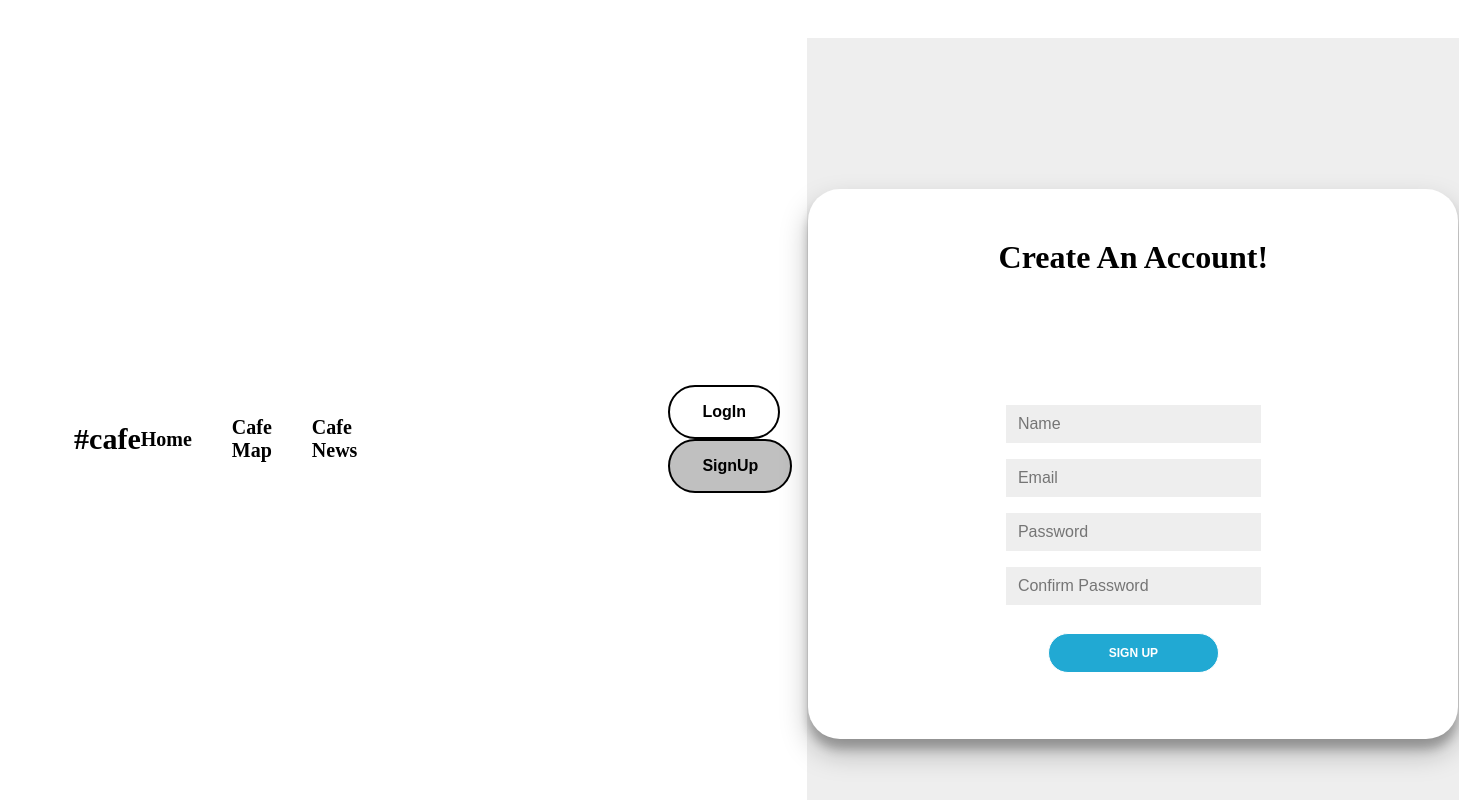
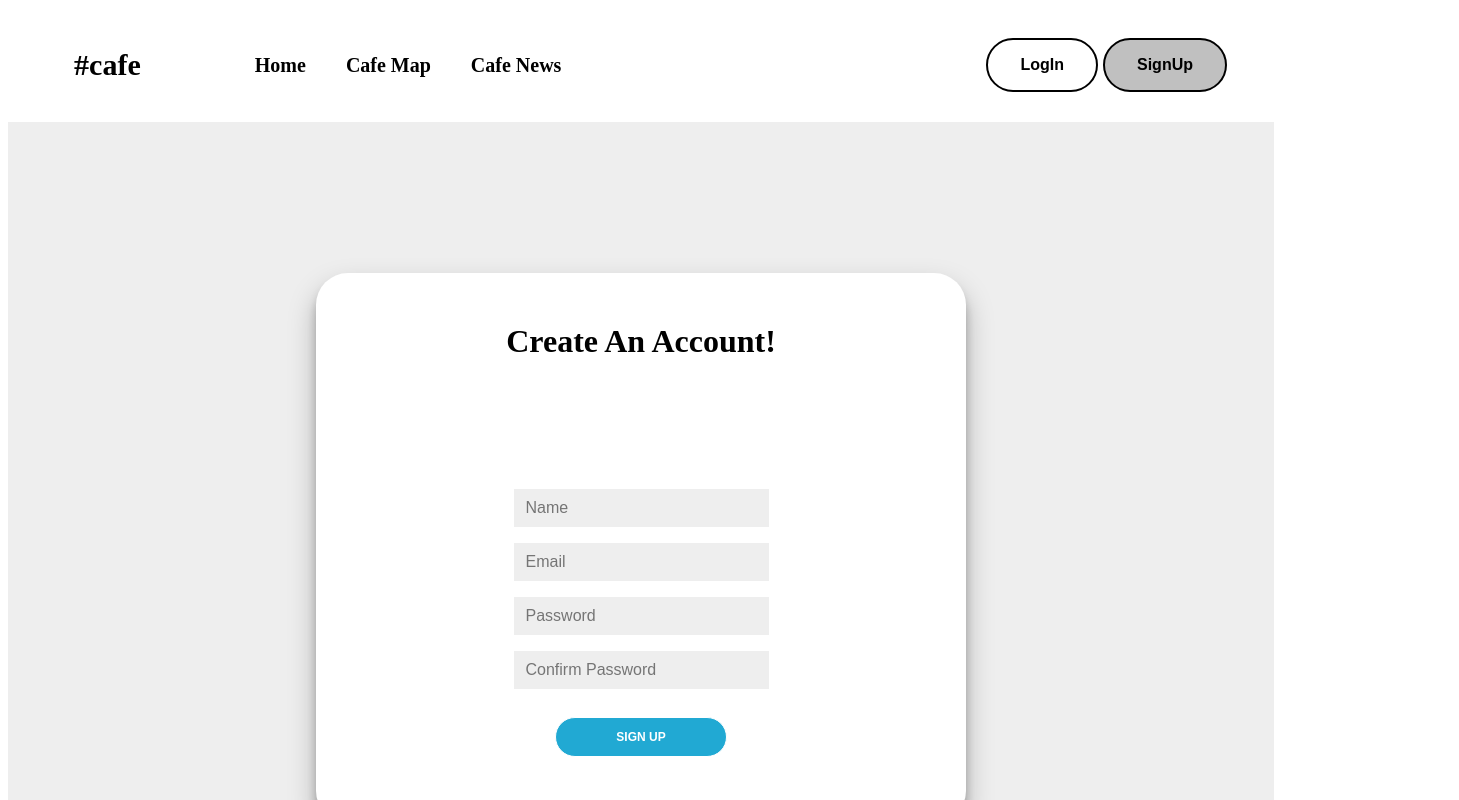
Before and after one commit to minki1220/graduation, a Next.js app: page /register in a window 1280 px wide. Shown: the top 800 px of the page, 1459 px wide, since content can reach past the window. Built offline with nearby package versions, Linux system fonts and the light colour scheme; no server answers.

Commit message:
23.10.10(1)

```diff
--- a/app/css/signup.module.css
+++ b/app/css/signup.module.css
@@ -26,7 +26,6 @@
 .sign_in_container button:focus {
     outline: none;
   }
-
 .sign_in_container form{
     background-color: #FFFFFF;
     display: flex;
@@ -34,7 +33,6 @@
     flex-direction: column;
     margin-top: 100px;
 }
-
 .sign_in_container form input {
     background-color: #eee;
     border: none;
@@ -43,7 +41,6 @@
     margin: 8px 0;
     width: 100%;
 }
-
 .signup_container{
     background-color: #fff;
     border-radius: 2em;
--- a/app/layout.js
+++ b/app/layout.js
@@ -18,6 +18,8 @@ export const metadata = {
 export default async function RootLayout({ children }) {
   let session = await getServerSession(authOptions)
   return (
+    <html lang="en">
+      <body>
       <div className="navbar">
       <div className='logo'>
         <span>#cafe</span>
@@ -41,7 +43,8 @@ export default async function RootLayout({ children }) {
       )
       }
       </div>
-      {children}
       </div>
+      {children}</body>
+    </html>
   )
 }
--- a/pages/api/auth/[...nextauth].js
+++ b/pages/api/auth/[...nextauth].js
@@ -64,7 +64,6 @@ export const authOptions = {
       return session;
     },
   },
-
   secret: 'qwer1234'
 };
 export default NextAuth(authOptions);
```
Also changed, not shown: app/css/subBackground.css (+44 -0 lines), app/css/navbar.css (line endings or trailing spaces).
